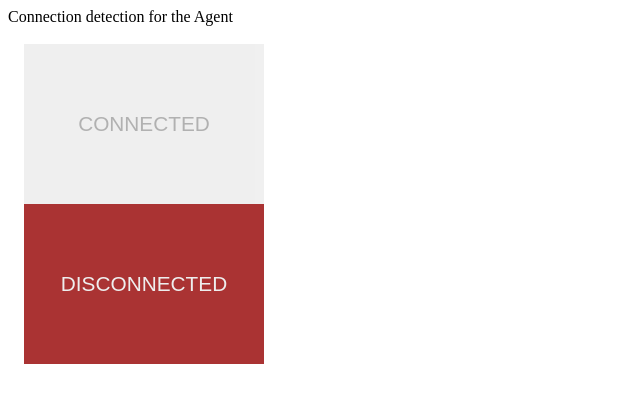
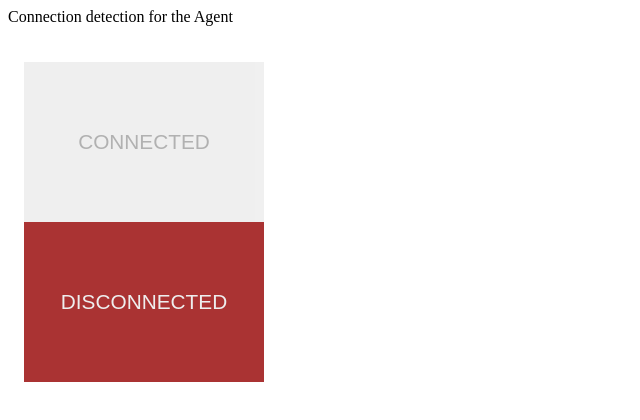
Before and after one commit to connectifi-co/testconnect, a plain HTML site: page index.html in a window 1280 px wide. Shown: the whole page, without its empty margins (0-640 px from the left). Drawn offline with Linux system fonts and the light colour scheme.

Commit message:
Update index.html

```diff
--- a/index.html
+++ b/index.html
@@ -71,8 +71,9 @@
     <body>
         <div class='content'>
             <div class='row description'>
-                Connection detection for the Agent <br> <br>
+                Connection detection for the Agent
             </div>
+            <br><br>
             <div class="row">
                 <div id="connected" class="alert">CONNECTED</div>
                 <div id="disconnected" class="alert show">DISCONNECTED</div>
```
